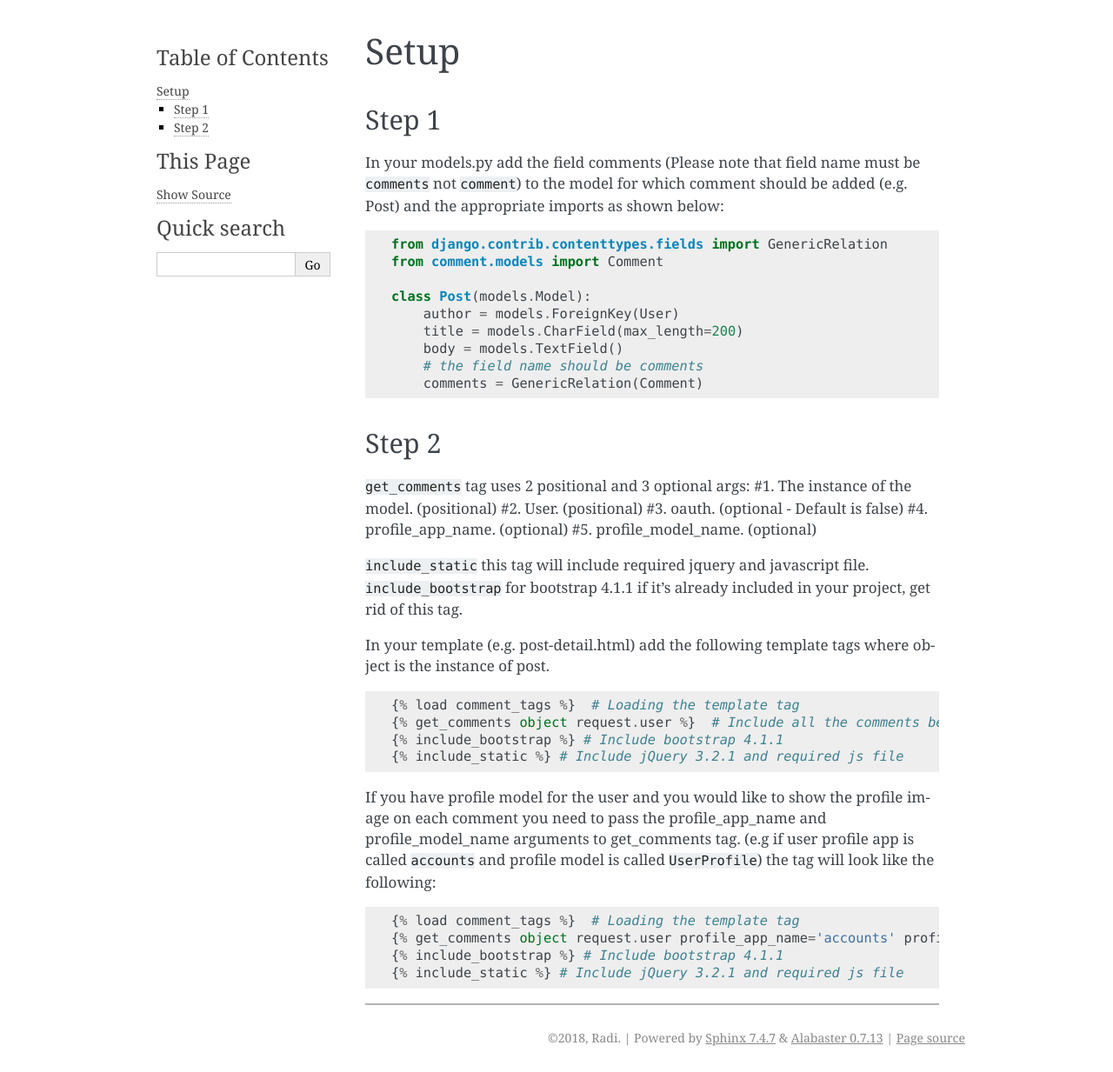
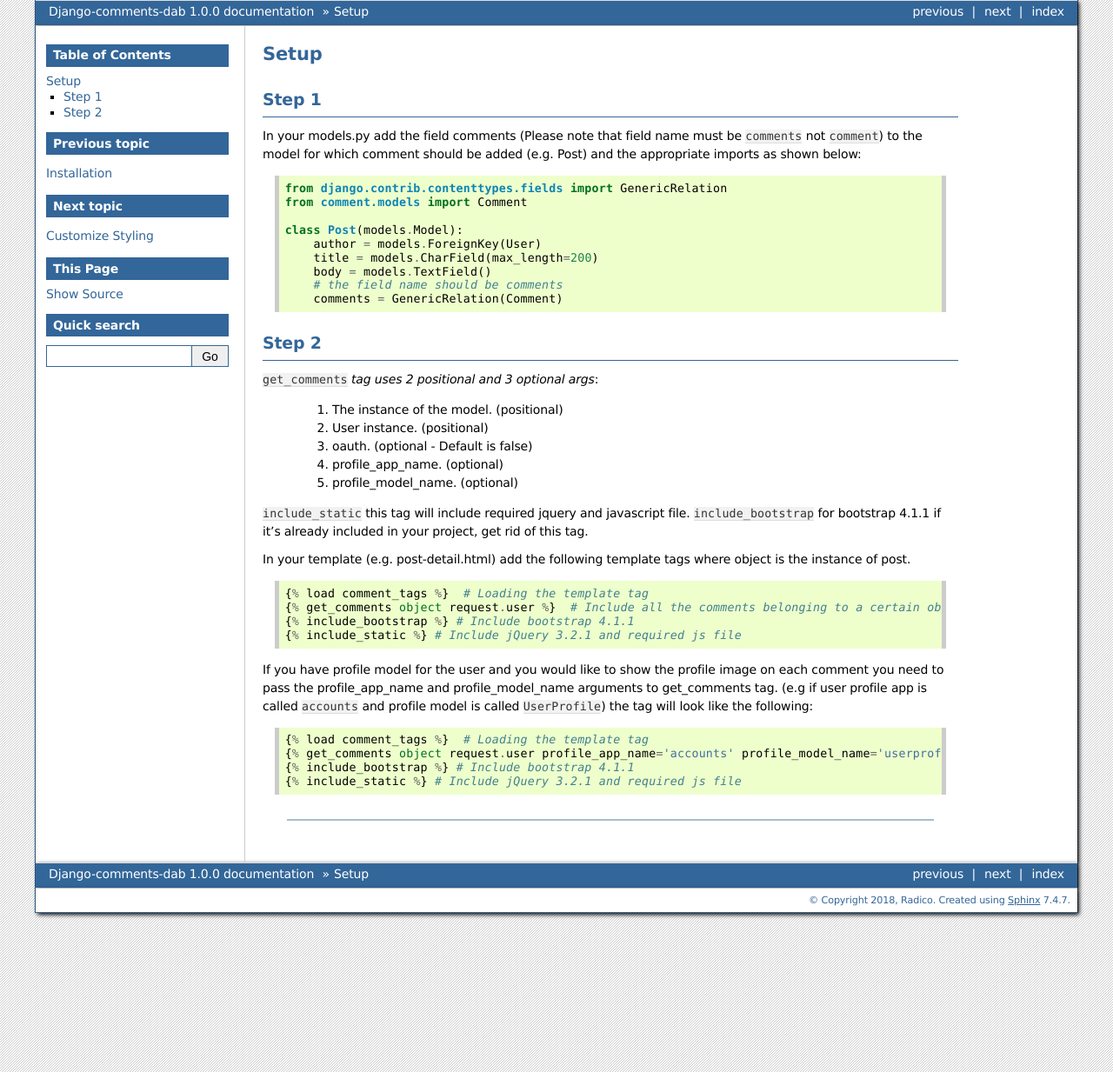
Before and after one commit to Radi85/Comment, a Sphinx documentation site: the page built from docs/source/setup.rst, in a window 1280 px wide. Shown: the whole page at 87% size. Built offline with Sphinx 7.4.7, drawn with Linux system fonts in a browser that asks for light colours.

Commit message:
Update docs

```diff
--- a/docs/source/conf.py
+++ b/docs/source/conf.py
@@ -19,9 +19,9 @@
 
 # -- Project information -----------------------------------------------------
 
-project = 'Django-comment-dab'
-copyright = '2018, Radi'
-author = 'Radi'
+project = 'Django-comments-dab'
+copyright = '2018, Radico'
+author = 'Radico'
 
 # The short X.Y version
 version = ''
@@ -39,12 +39,11 @@ release = '1.0.0'
 # extensions coming with Sphinx (named 'sphinx.ext.*') or your custom
 # ones.
 extensions = [
-    'sphinx.ext.coverage',
     'sphinx.ext.githubpages',
 ]
 
 # Add any paths that contain templates here, relative to this directory.
-templates_path = ['ntemplates']
+templates_path = ['_templates']
 
 # The suffix(es) of source filenames.
 # You can specify multiple suffix as a list of string:
@@ -87,7 +86,7 @@ html_theme = 'alabaster'
 # Add any paths that contain custom static files (such as style sheets) here,
 # relative to this directory. They are copied after the builtin static files,
 # so a file named "default.css" will overwrite the builtin "default.css".
-html_static_path = ['nstatic']
+html_static_path = ['_static']
 
 # Custom sidebar templates, must be a dictionary that maps document names
 # to template names.
@@ -103,7 +102,7 @@ html_static_path = ['nstatic']
 # -- Options for HTMLHelp output ---------------------------------------------
 
 # Output file base name for HTML help builder.
-htmlhelp_basename = 'Django-comment-dabdoc'
+htmlhelp_basename = 'Django-comments-dabdoc'
 
 
 # -- Options for LaTeX output ------------------------------------------------
@@ -130,8 +129,8 @@ latex_elements = {
 # (source start file, target name, title,
 #  author, documentclass [howto, manual, or own class]).
 latex_documents = [
-    (master_doc, 'Django-comment-dab.tex', 'Django-comment-dab Documentation',
-     'Radi', 'manual'),
+    (master_doc, 'Django-comments-dab.tex', 'Django-comments-dab Documentation',
+     'Radico', 'manual'),
 ]
 
 
@@ -140,7 +139,7 @@ latex_documents = [
 # One entry per manual page. List of tuples
 # (source start file, name, description, authors, manual section).
 man_pages = [
-    (master_doc, 'django-comment-dab', 'Django-comment-dab Documentation',
+    (master_doc, 'django-comments-dab', 'Django-comments-dab Documentation',
      [author], 1)
 ]
 
@@ -151,10 +150,11 @@ man_pages = [
 # (source start file, target name, title, author,
 #  dir menu entry, description, category)
 texinfo_documents = [
-    (master_doc, 'Django-comment-dab', 'Django-comment-dab Documentation',
-     author, 'Django-comment-dab', 'One line description of project.',
+    (master_doc, 'Django-comments-dab', 'Django-comments-dab Documentation',
+     author, 'Django-comments-dab', 'One line description of project.',
      'Miscellaneous'),
 ]
 
+html_theme = "bizstyle"
 
 # -- Extension configuration -------------------------------------------------
--- a/docs/source/setup.rst
+++ b/docs/source/setup.rst
@@ -25,10 +25,14 @@ should be added (e.g. Post) and the appropriate imports as shown below:
 Step 2
 ~~~~~~
 
-``get_comments`` tag uses 2 positional and 3 optional args: #1. The
-instance of the model. (positional) #2. User. (positional) #3. oauth.
-(optional - Default is false) #4. profile_app_name. (optional) #5.
-profile_model_name. (optional)
+``get_comments`` *tag uses 2 positional and 3 optional args*:
+
+    1. The instance of the model. (positional)
+    2. User instance. (positional)
+    3. oauth. (optional - Default is false)
+    4. profile_app_name. (optional)
+    5. profile_model_name. (optional)
+
 
 ``include_static`` this tag will include required jquery and javascript
 file. ``include_bootstrap`` for bootstrap 4.1.1 if it’s already included
```
Also changed, not shown: 2 other files.
